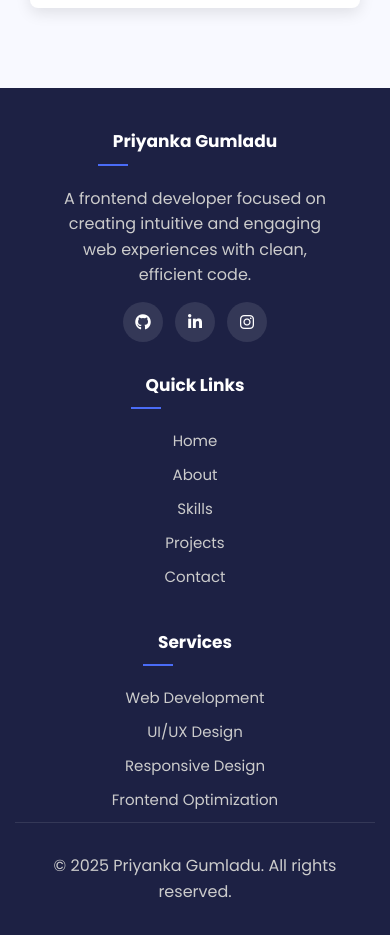
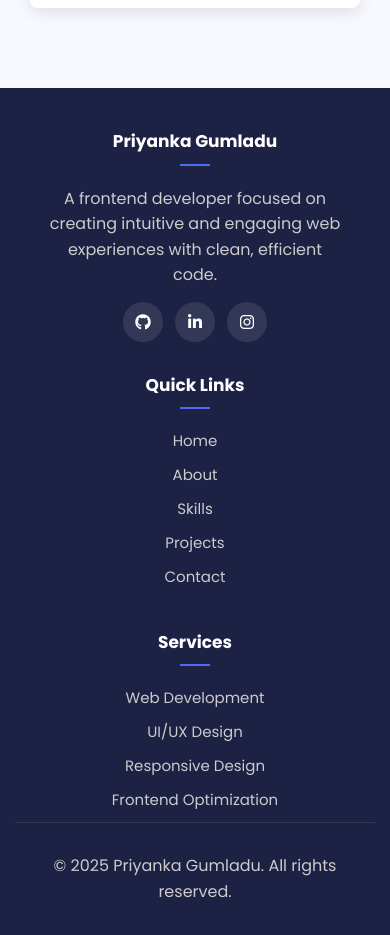
Before and after one commit to 9940-pg/Priyanka-PORTFOLIO, a plain HTML site: page index.html in a window 390 px wide. Shown: the part 6460-7395 px from the top of the page. Drawn offline with Linux system fonts and the light colour scheme.

Commit message:
changes in media queries

```diff
--- a/styles.css
+++ b/styles.css
@@ -981,7 +981,8 @@
   .about-row,
   .contact-container,
   .footer-container,
-  .footer-col {
+  .footer-col
+  .projects-container{
     padding-left: 15px;
     padding-right: 15px;
     max-width: 100%;
@@ -1034,7 +1035,7 @@ footer h4 {
 footer h4::after {
   content: "";
   position: absolute;
-  left: 50%;
+  left: 50% !important;
   transform: translateX(-50%);
   bottom: -5px;
   width: 40px;   /* underline ki lambai */
```
